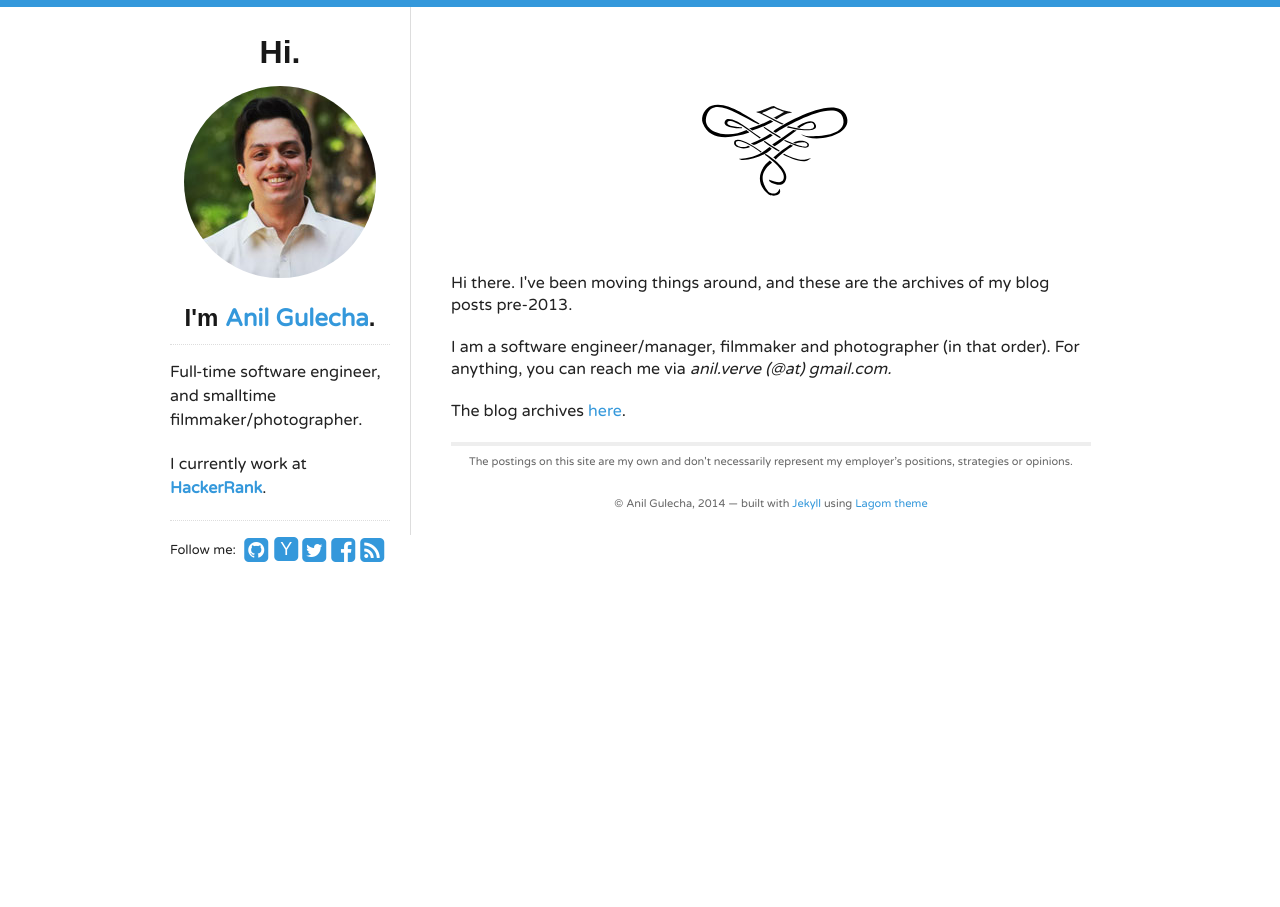
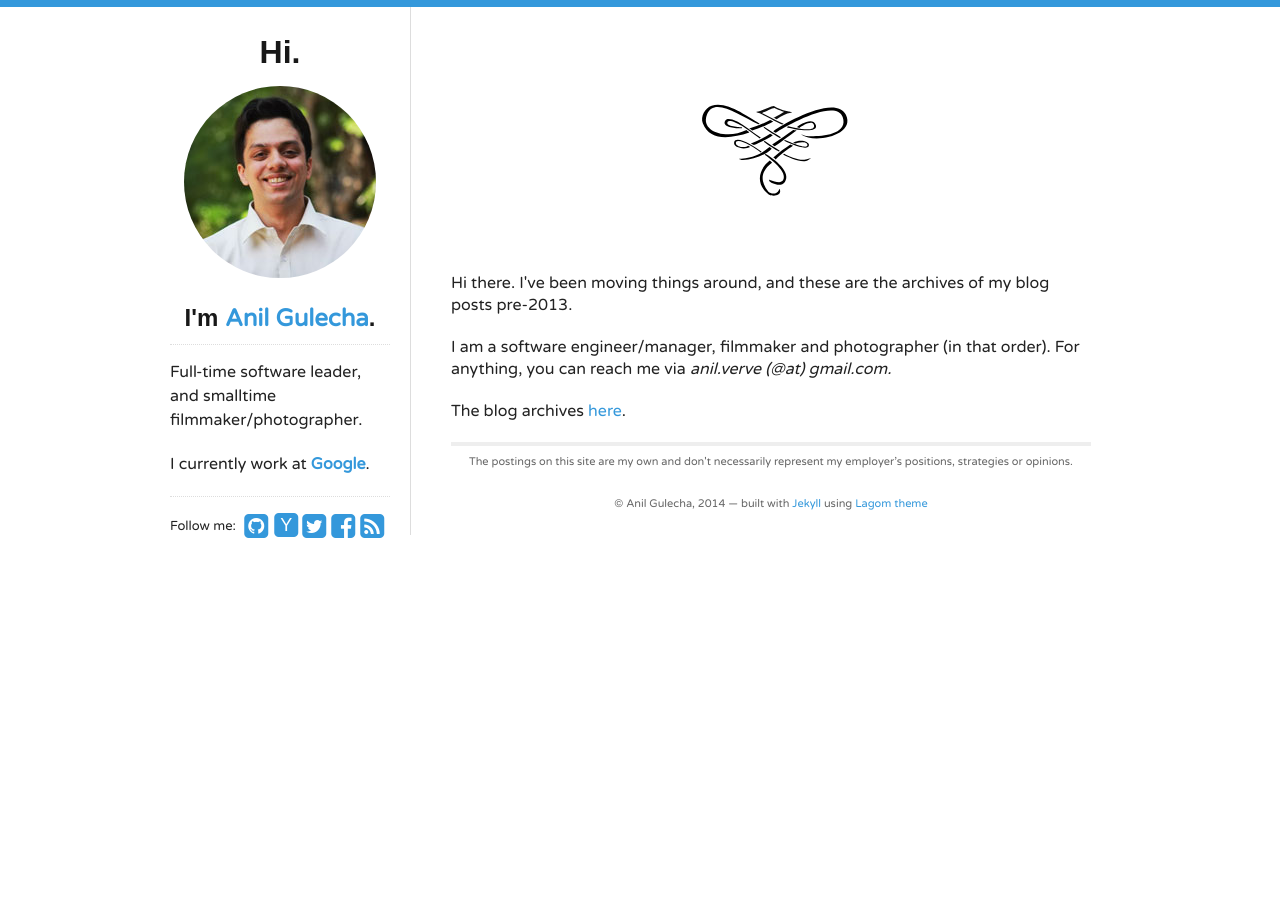
Before and after one commit to anilgulecha/anilgulecha.github.io, a Jekyll site: the page built from index.html, in a window 1280 px wide. Built offline with Jekyll 4.4.1, drawn with Linux system fonts in a browser that asks for light colours; nearby versions of some CDN libraries.

Commit message:
Update sidebar.html

```diff
--- a/_includes/sidebar.html
+++ b/_includes/sidebar.html
@@ -5,7 +5,7 @@
   </a>
   <h2>I'm <a href="/">{{ site.data.theme.name }}</a>.</h2>
   <div id="bio">
-    <p>Full-time software engineer, and smalltime filmmaker/photographer.</p><p>I currently work at <a href="www.hackerrank.com">HackerRank</a>.</p>
+    <p>Full-time software leader, and smalltime filmmaker/photographer.</p><p>I currently work at <a href="resume.html">Google</a>.</p>
   </div>
   <div id="social">
     {% include social.html %}
```
